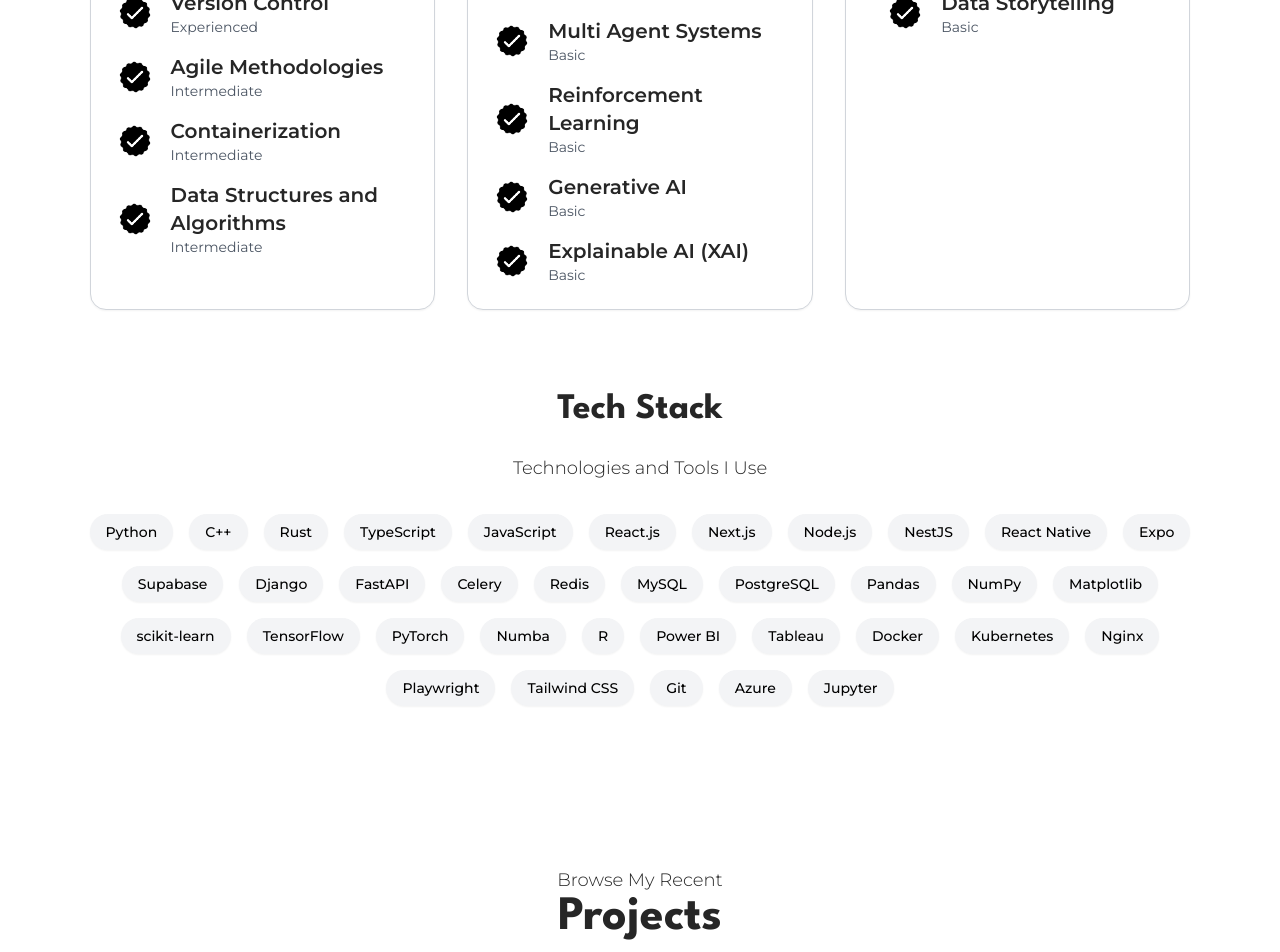
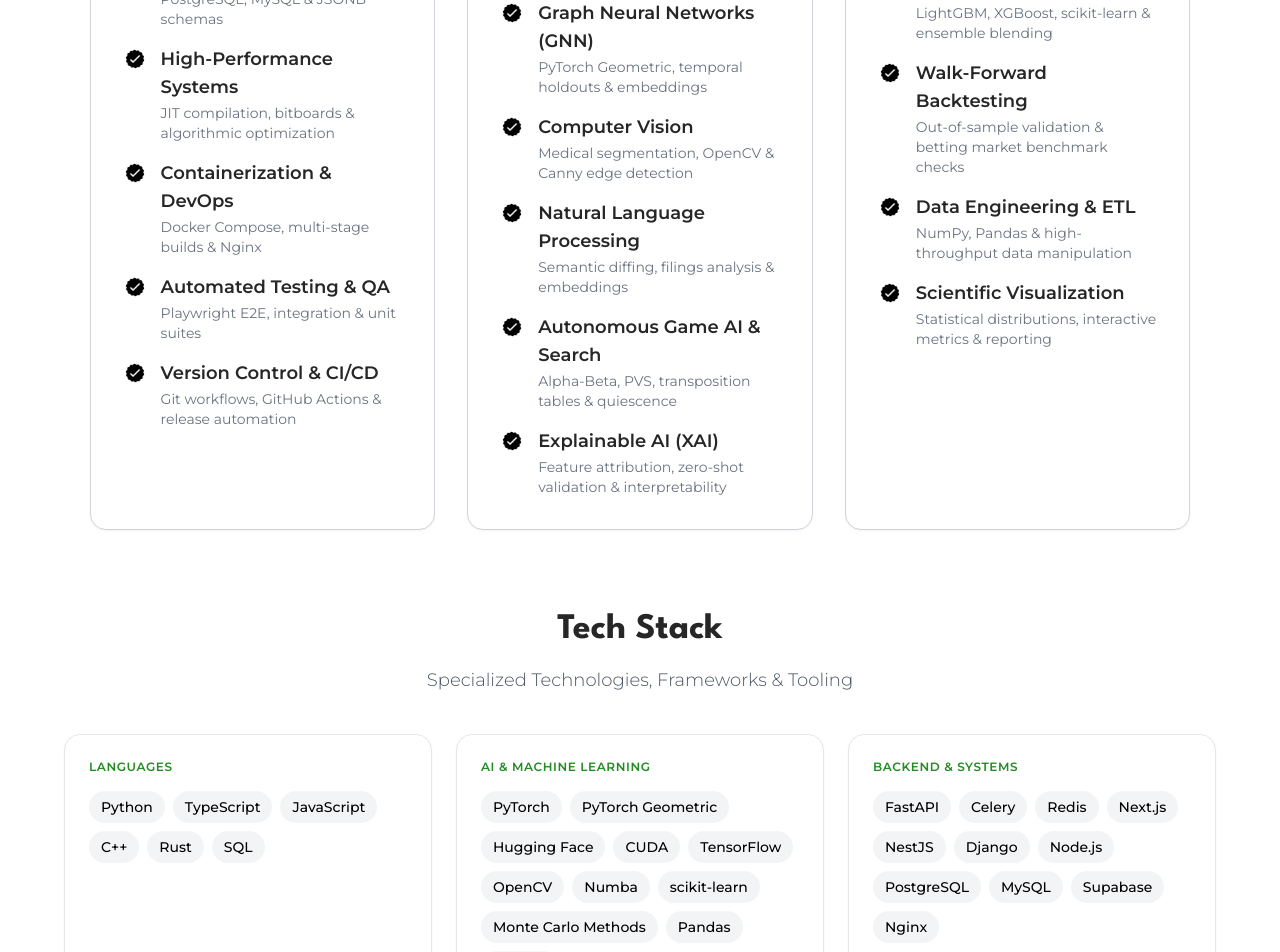
Before and after one commit to coderback/web-portfolio, a Next.js app: page / in a window 1280 px wide. Shown: the part 2060-3012 px from the top of the page. Built offline with nearby package versions, Linux system fonts and the light colour scheme.

Commit message:
feat: revamp skills with sub-competency highlights and categorized tech stack

```diff
--- a/src/components/Skills.jsx
+++ b/src/components/Skills.jsx
@@ -6,51 +6,87 @@
   {
     category: 'Software Engineering',
     items: [
-      ['Python', 'Experienced'],
-      ['MySQL', 'Experienced'],
-      ['PostgreSql', 'Intermediate'],
-      ['CI/CD Pipelines', 'Basic'],
-      ['Version Control', 'Experienced'],
-      ['Agile Methodologies', 'Intermediate'],
-      ['Containerization', 'Intermediate'],
-      ['Data Structures and Algorithms', 'Intermediate'],
+      ['Python & TypeScript', 'Full-stack & systems architecture'],
+      ['Backend & API Design', 'FastAPI, NestJS & REST services'],
+      ['Distributed Systems', 'Celery, Redis & async worker queues'],
+      ['Relational Databases', 'PostgreSQL, MySQL & JSONB schemas'],
+      ['High-Performance Systems', 'JIT compilation, bitboards & algorithmic optimization'],
+      ['Containerization & DevOps', 'Docker Compose, multi-stage builds & Nginx'],
+      ['Automated Testing & QA', 'Playwright E2E, integration & unit suites'],
+      ['Version Control & CI/CD', 'Git workflows, GitHub Actions & release automation'],
     ],
   },
   {
     category: 'Artificial Intelligence',
     items: [
-      ['Machine Learning', 'Intermediate'],
-      ['Deep Learning', 'Intermediate'],
-      ['Natural Language Processing', 'Intermediate'],
-      ['Computer Vision', 'Intermediate'],
-      ['Multi Agent Systems', 'Basic'],
-      ['Reinforcement Learning', 'Basic'],
-      ['Generative AI', 'Basic'],
-      ['Explainable AI (XAI)', 'Basic'],
+      ['Generative AI & Diffusion', 'Stable Diffusion, ControlNet & zero-conv pipelines'],
+      ['Multi-Agent Systems', 'LLM orchestration, tool use & multi-pass adjudication'],
+      ['Deep Learning & PyTorch', 'Custom training loops, diffusers & CUDA acceleration'],
+      ['Graph Neural Networks (GNN)', 'PyTorch Geometric, temporal holdouts & embeddings'],
+      ['Computer Vision', 'Medical segmentation, OpenCV & Canny edge detection'],
+      ['Natural Language Processing', 'Semantic diffing, filings analysis & embeddings'],
+      ['Autonomous Game AI & Search', 'Alpha-Beta, PVS, transposition tables & quiescence'],
+      ['Explainable AI (XAI)', 'Feature attribution, zero-shot validation & interpretability'],
     ],
   },
   {
-    category: 'Data Science',
+    category: 'Data Science & Modeling',
     items: [
-      ['Data Analysis', 'Basic'],
-      ['Data Visualization', 'Intermediate'],
-      ['Statistical Analysis', 'Intermediate'],
-      ['Time Series Analysis', 'Intermediate'],
-      ['Data Storytelling', 'Basic'],
+      ['Probabilistic Modeling', 'Dixon-Coles & Poisson goal expectation engines'],
+      ['Monte Carlo Simulation', '50,000+ run tournament & league distributions'],
+      ['Statistical Machine Learning', 'LightGBM, XGBoost, scikit-learn & ensemble blending'],
+      ['Walk-Forward Backtesting', 'Out-of-sample validation & betting market benchmark checks'],
+      ['Data Engineering & ETL', 'NumPy, Pandas & high-throughput data manipulation'],
+      ['Scientific Visualization', 'Statistical distributions, interactive metrics & reporting'],
     ],
   },
 ];
 
-const techStack = [
-  'Python', 'C++', 'Rust', 'TypeScript', 'JavaScript', 'React.js', 'Next.js', 'Node.js',
-  'NestJS', 'React Native', 'Expo', 'Supabase',
-  'Django', 'FastAPI', 'Celery', 'Redis',
-  'MySQL', 'PostgreSQL', 'Pandas', 'NumPy', 'Matplotlib', 'scikit-learn',
-  'TensorFlow', 'PyTorch', 'Numba',
-  'R', 'Power BI', 'Tableau',
-  'Docker', 'Kubernetes', 'Nginx', 'Playwright',
-  'Tailwind CSS', 'Git',
-  'Azure', 'Jupyter'
+const techStackCategories = [
+  {
+    name: 'Languages',
+    skills: ['Python', 'TypeScript', 'JavaScript', 'C++', 'Rust', 'SQL'],
+  },
+  {
+    name: 'AI & Machine Learning',
+    skills: [
+      'PyTorch',
+      'PyTorch Geometric',
+      'Hugging Face',
+      'CUDA',
+      'TensorFlow',
+      'OpenCV',
+      'Numba',
+      'scikit-learn',
+      'Monte Carlo Methods',
+      'Pandas',
+      'NumPy',
+    ],
+  },
+  {
+    name: 'Backend & Systems',
+    skills: [
+      'FastAPI',
+      'Celery',
+      'Redis',
+      'Next.js',
+      'NestJS',
+      'Django',
+      'Node.js',
+      'PostgreSQL',
+      'MySQL',
+      'Supabase',
+      'Nginx',
+    ],
+  },
+  {
+    name: 'Frontend & Mobile',
+    skills: ['React.js', 'React Native', 'Expo', 'Tailwind CSS', 'D3.js'],
+  },
+  {
+    name: 'Cloud, DevOps & Tools',
+    skills: ['Docker', 'Kubernetes', 'Playwright', 'Git', 'Azure', 'Jupyter'],
+  },
 ];
 
 export default function Skills() {
@@ -69,22 +105,24 @@
             whileHover={{ scale: 1.02 }}
             viewport={{ once: true }}
             transition={{ duration: 0.5, delay: index * 0.1 }}
-            className="bg-white dark:bg-neutral-800 border border-gray-300 dark:border-gray-600 p-6 rounded-2xl flex flex-col items-center text-center w-full sm:w-[90%] md:w-[45%] lg:w-[30%] shadow-sm"
+            className="bg-white dark:bg-neutral-800 border border-gray-300 dark:border-gray-600 p-6 sm:p-8 rounded-2xl flex flex-col items-center w-full sm:w-[90%] md:w-[45%] lg:w-[30%] shadow-sm"
           >
-            <h3 className="text-2xl font-extrabold mb-6">{category}</h3>
-            <div className="flex flex-col gap-4 items-start w-fit mx-auto">
-              {items.map(([skill, level]) => (
-                <div key={skill} className="flex items-center gap-4">
+            <h3 className="text-2xl font-extrabold mb-6 text-center">{category}</h3>
+            <div className="flex flex-col gap-4 items-start w-full">
+              {items.map(([skill, highlight]) => (
+                <div key={skill} className="flex items-start gap-3.5 text-left w-full">
                   <Image
                     src="/assets/checkmark.png"
                     alt="checkmark"
                     width={24}
                     height={24}
-                    className="h-10 w-10 dark:invert"
+                    className="h-6 w-6 dark:invert flex-shrink-0 mt-0.5"
                   />
-                  <div className="text-left">
-                    <p className="text-xl font-semibold">{skill}</p>
-                    <p className="text-sm text-gray-600 dark:text-white dark:text-opacity-60">{level}</p>
+                  <div className="flex-1">
+                    <p className="text-base sm:text-lg font-semibold leading-tight">{skill}</p>
+                    <p className="text-xs sm:text-sm text-gray-500 dark:text-gray-400 mt-0.5 leading-snug">
+                      {highlight}
+                    </p>
                   </div>
                 </div>
               ))}
@@ -95,20 +133,34 @@
 
       {/* Tech Stack Section */}
       <div className="mt-20 text-center">
-        <h3 className="text-4xl font-extrabold mb-6 font-spartan">Tech Stack</h3>
-        <p className="text-lg font-light mb-8">Technologies and Tools I Use</p>
-        <div className="flex flex-wrap justify-center gap-4">
-          {techStack.map((tech, index) => (
+        <h3 className="text-4xl font-extrabold mb-4 font-spartan">Tech Stack</h3>
+        <p className="text-lg font-light mb-10 text-gray-600 dark:text-gray-300">
+          Specialized Technologies, Frameworks & Tooling
+        </p>
+
+        <div className="grid grid-cols-1 md:grid-cols-2 lg:grid-cols-3 gap-6 max-w-6xl mx-auto text-left">
+          {techStackCategories.map((category, catIndex) => (
             <motion.div
-              key={tech}
-              initial={{ opacity: 0, scale: 0.8 }}
-              whileInView={{ opacity: 1, scale: 1 }}
-              whileHover={{ scale: 1.08 }}
+              key={category.name}
+              initial={{ opacity: 0, y: 25 }}
+              whileInView={{ opacity: 1, y: 0 }}
               viewport={{ once: true }}
-              transition={{ duration: 0.4, delay: index * 0.05 }}
-              className="bg-gray-100 dark:bg-neutral-700 text-black dark:text-white px-4 py-2 rounded-full text-sm font-medium shadow-sm hover:shadow-md transition"
+              transition={{ duration: 0.4, delay: catIndex * 0.08 }}
+              className="bg-white dark:bg-neutral-800 border border-gray-200 dark:border-gray-700 rounded-2xl p-6 shadow-sm flex flex-col"
             >
-              {tech}
+              <h4 className="text-xs font-bold uppercase tracking-wider text-forest dark:text-forest-light mb-4">
+                {category.name}
+              </h4>
+              <div className="flex flex-wrap gap-2">
+                {category.skills.map((tech) => (
+                  <span
+                    key={tech}
+                    className="bg-gray-100 dark:bg-neutral-700 text-black dark:text-white px-3 py-1.5 rounded-full text-xs sm:text-sm font-medium hover:scale-105 transition-transform duration-200"
+                  >
+                    {tech}
+                  </span>
+                ))}
+              </div>
             </motion.div>
           ))}
         </div>
```
